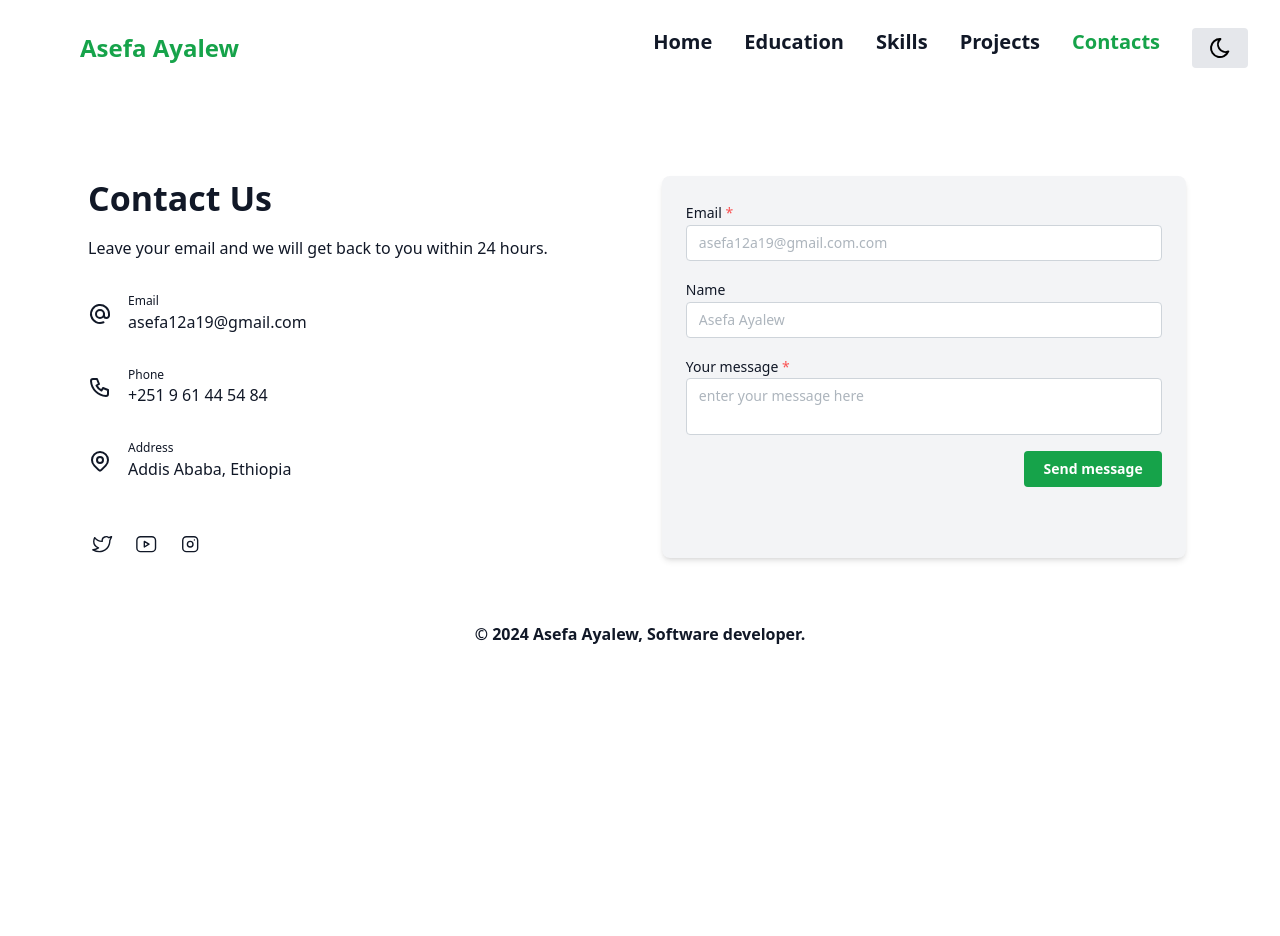
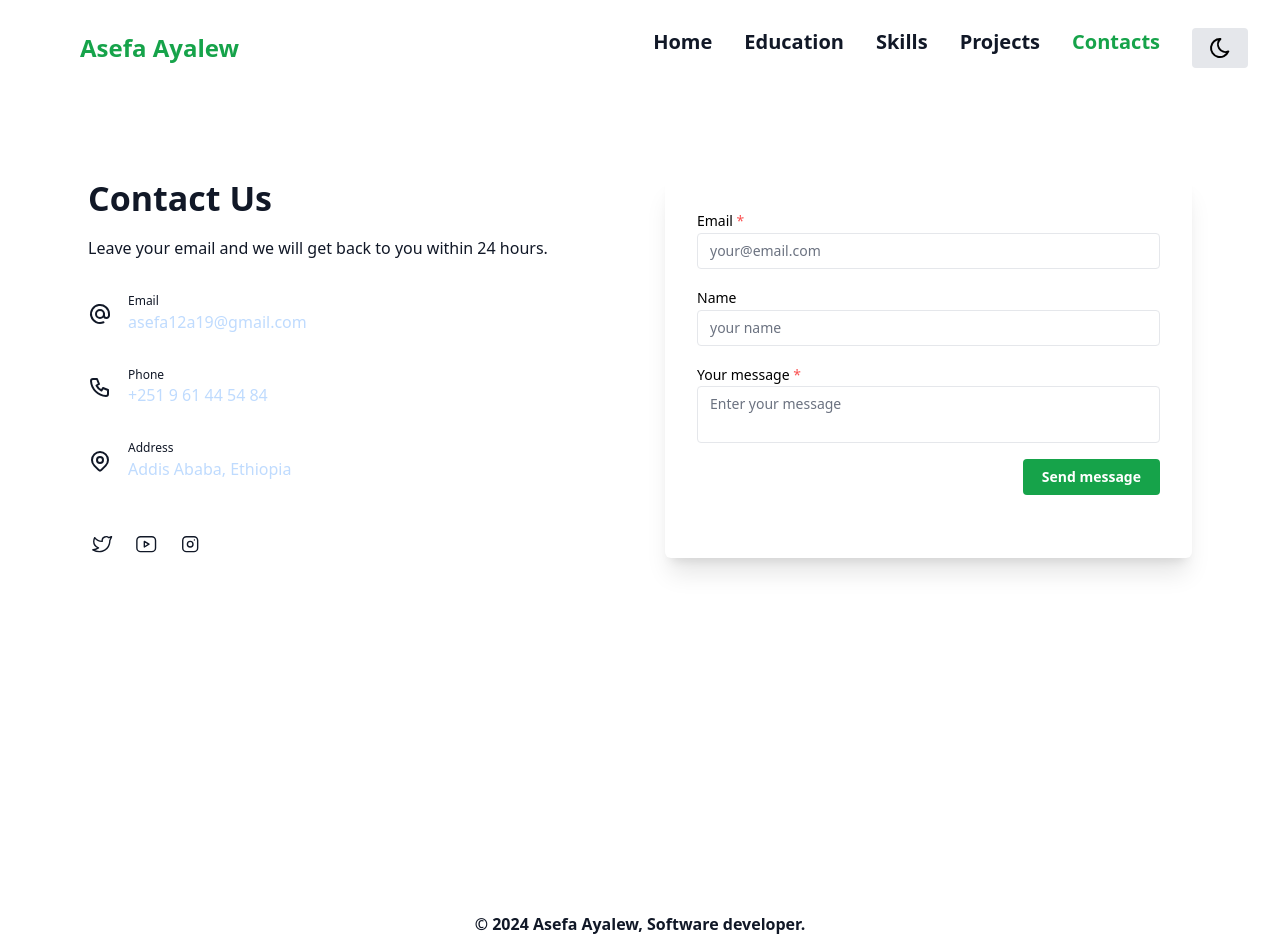
Before and after one commit to Asefa-Ayalew/my-portifolio, a Next.js app: page /contacts in a window 1280 px wide. Before the commit the page ends 800 px from the top, so only its background shows below. Built offline with nearby package versions, Linux system fonts and the light colour scheme.

Commit message:
Contacts page modified

```diff
--- a/app/(pages)/contacts/page.tsx
+++ b/app/(pages)/contacts/page.tsx
@@ -6,7 +6,7 @@ import { Box } from "@mantine/core";
 
 const ContactMe = () => {
   return (
-    <Box className="md:flex justify-between md:pt-8">
+    <Box className="justify-between md:pt-8 min-h-screen">
       <motion.div
         initial={{ opacity: 0, y: -50 }}
         animate={{ opacity: 1, y: 0 }}
--- a/app/(pages)/education/page.tsx
+++ b/app/(pages)/education/page.tsx
@@ -7,7 +7,7 @@ import EducationTimeline from "@/app/components/edu-timeline";
 
 const Education = () => {
   return (
-    <section className="flex flex-col items-center text-justify">
+    <section className="flex flex-col items-center text-justify min-h-screen">
       <Title
         order={2}
         className="text-2xl font-bold text-green-600 md:ml-32 mb-4 items-center"
--- a/app/(pages)/projects/page.tsx
+++ b/app/(pages)/projects/page.tsx
@@ -41,7 +41,7 @@ const projectsData = {
 
 const MyProjects = () => {
   return (
-    <section id="my-projects" className="pt-10 dark:bg-gray-900 bg-white dark:text-white text-gray-900 md:mx-16">
+    <section id="my-projects" className="pt-10 dark:bg-gray-900 bg-white dark:text-white text-gray-900 md:mx-16 min-h-screen">
       <Box className="max-w-full px-4">
         <Box className="text-center md:text-left mb-10">
           <Title className="text-3xl font-bold text-green-600 mb-2">
--- a/app/(pages)/skills/page.tsx
+++ b/app/(pages)/skills/page.tsx
@@ -45,7 +45,7 @@ const skillsData = [
 
 const SkillsSection = () => {
   return (
-    <section id="skills" className="py-12 dark:bg-gray-900 bg-white dark:text-white text-gray-900 md:mx-16">
+    <section id="skills" className="py-11 dark:bg-gray-900 bg-white dark:text-white text-gray-900 md:mx-16 pb-28 min-h-screen">
       <Box className="max-w-full px-4">
         <Box className="text-center md:text-left mb-10">
           <Title className="text-3xl font-bold text-green-600 mb-2">Skills</Title>
@@ -79,7 +79,10 @@ const SkillsSection = () => {
                   p="lg"
                   className="dark:bg-gradient-to-r from-gray-800 to-gray-700 bg-white dark:hover:bg-gray-600 transition-transform transform hover:scale-105 hover:shadow-xl mb-4"
                 >
-                  <Text className="dark:text-white text-gray-900 font-semibold">{skill.name}</Text>
+                  <div className="flex justify-between items-center">
+                    <Text className="dark:text-white text-gray-900 font-semibold">{skill.name}</Text>
+                    <Text className="dark:text-white text-gray-900 font-semibold">{skill.proficiency}%</Text>
+                  </div>
                   <Progress value={skill.proficiency} color="green" size="lg" className="mt-2" />
                 </Card>
               ))}
--- /dev/null
+++ b/app/components/contact-me/contact-icon.tsx
@@ -0,0 +1,25 @@
+import { Text, Box, Stack } from '@mantine/core';
+import { IconSun, IconPhone, IconMapPin, IconAt } from '@tabler/icons-react';
+
+interface ContactIconProps extends Omit<React.ComponentPropsWithoutRef<'div'>, 'title'> {
+  icon: typeof IconSun;
+  title: React.ReactNode;
+  description: React.ReactNode;
+}
+
+export function ContactIcon({ icon: Icon, title, description, ...others }: ContactIconProps) {
+  return (
+    <div className="flex items-center mb-4" {...others}>
+      <Box className="mr-4">
+        <Icon style={{ width: '1.5rem', height: '1.5rem' }} className="dark:text-white text-gray-900" />
+      </Box>
+
+      <div>
+        <Text size="xs" className="dark:text-white text-gray-900">
+          {title}
+        </Text>
+        <Text className="text-blue-200">{description}</Text>
+      </div>
+    </div>
+  );
+}
--- /dev/null
+++ b/app/components/contact-me/contact-icons-list.tsx
@@ -0,0 +1,18 @@
+import { Stack } from "@mantine/core";
+import { ContactIcon } from "./contact-icon";
+import { IconAt, IconMapPin, IconPhone } from "@tabler/icons-react";
+
+const MOCKDATA = [
+  { title: 'Email', description: 'asefa12a19@gmail.com', icon: IconAt },
+  { title: 'Phone', description: '+251 9 61 44 54 84', icon: IconPhone },
+  { title: 'Address', description: 'Addis Ababa, Ethiopia', icon: IconMapPin },
+];
+
+export function ContactIconsList() {
+  const items = MOCKDATA.map((item, index) => <ContactIcon key={index} {...item} />);
+  return (
+    <Stack mb={2}>
+      {items}
+    </Stack>
+  );
+}
--- a/app/components/contact-me/contact-icons.tsx
+++ /dev/null
@@ -1,40 +0,0 @@
-import { Text, Box, Stack, rem } from '@mantine/core';
-import { IconSun, IconPhone, IconMapPin, IconAt } from '@tabler/icons-react';
-
-interface ContactIconProps extends Omit<React.ComponentPropsWithoutRef<'div'>, 'title'> {
-  icon: typeof IconSun;
-  title: React.ReactNode;
-  description: React.ReactNode;
-}
-
-function ContactIcon({ icon: Icon, title, description, ...others }: ContactIconProps) {
-  return (
-    <Box className="flex items-center mb-4">
-      <Box mr="md">
-        <Icon style={{ width: rem(24), height: rem(24) }} className='text-gray-900 dark:text-white' />
-      </Box>
-
-      <Box>
-        <Text size="xs" className='text-gray-900 dark:text-white'>
-          {title}
-        </Text>
-        <Text className="text-gray-900 dark:text-white">{description}</Text>
-      </Box>
-    </Box>
-  );
-}
-
-const MOCKDATA = [
-  { title: 'Email', description: 'asefa12a19@gmail.com', icon: IconAt },
-  { title: 'Phone', description: '+251 9 61 44 54 84', icon: IconPhone },
-  { title: 'Address', description: 'Addis Ababa, Ethiopia', icon: IconMapPin },
-];
-
-export function ContactIconsList() {
-  const items = MOCKDATA.map((item, index) => <ContactIcon key={index} {...item} />);
-  return (
-    <Stack mb={2}>
-      {items}
-    </Stack>
-  );
-}
--- a/app/components/contact-me/contact-me.tsx
+++ b/app/components/contact-me/contact-me.tsx
@@ -14,12 +14,13 @@ import {
   IconBrandYoutube,
   IconBrandInstagram,
 } from "@tabler/icons-react";
-import { ContactIconsList } from "./contact-icons";
+import { ContactIconsList } from "./contact-icons-list";
 
-const social = [IconBrandTwitter, IconBrandYoutube, IconBrandInstagram];
+const socialIcons = [IconBrandTwitter, IconBrandYoutube, IconBrandInstagram];
 
 export function ContactMeSection() {
-  const icons = social.map((Icon, index) => (
+  const renderSocialIcons = () =>
+    socialIcons.map((Icon, index) => (
       <ActionIcon
         key={index}
         size={28}
@@ -35,9 +36,12 @@ export function ContactMeSection() {
     ));
 
   return (
-    <Box className="w-full md:mx-16 mx-4 bg-white dark:bg-gray-900 py-12 px-6">
-      <Box>
-        <SimpleGrid cols={{ base: 1, sm: 2 }} spacing={50}>
+    <Box className="md:mx-16 mx-4 bg-white dark:bg-gray-900 py-12 px-6">
+      <SimpleGrid
+        cols={{ base: 1, md: 2 }}
+        spacing={50}
+        className="w-full"
+      >
         <Box>
           <Title className="text-gray-900 dark:text-white">Contact Us</Title>
           <Text className="text-gray-900 dark:text-white mt-4 mb-8">
@@ -46,31 +50,40 @@ export function ContactMeSection() {
 
           <ContactIconsList />
 
-            <Group mt="xl">{icons}</Group>
+          <Group mt="xl" className="flex">{renderSocialIcons()}</Group>
         </Box>
-          <Box className="bg-gray-100 dark:bg-gray-800 p-6 rounded-lg shadow-md">
+
+        <Box className="bg-white p-8 rounded-md shadow-xl">
           <TextInput
             label="Email"
-              placeholder="asefa12a19@gmail.com.com"
+            placeholder="your@email.com"
             required
-              className="text-gray-900 dark:text-white"
+            classNames={{
+              input: "bg-white border-gray-200 text-black placeholder-gray-500",
+              label: "text-black",
+            }}
           />
           <TextInput
             label="Name"
-              placeholder="Asefa Ayalew"
+            placeholder="your name"
             mt="md"
-              className="text-gray-900 dark:text-white"
+            classNames={{
+              input: "bg-white border-gray-200 text-black placeholder-gray-500",
+              label: "text-black",
+            }}
           />
           <Textarea
             required
             label="Your message"
-              placeholder="enter your message here"
+            placeholder="Enter your message"
             minRows={4}
             mt="md"
-              className="text-gray-900 dark:text-white"
+            classNames={{
+              input: "bg-white border-gray-200 text-black placeholder-gray-500",
+              label: "text-black",
+            }}
           />
-
-            <Group justify="flex-end" mt="md">
+          <Group className="flex justify-end mt-4">
             <Button className="bg-green-600 hover:bg-green-500 text-white">
               Send message
             </Button>
@@ -78,6 +91,5 @@ export function ContactMeSection() {
         </Box>
       </SimpleGrid>
     </Box>
-    </Box>
   );
 }
--- a/app/components/projects/projects-card.tsx
+++ b/app/components/projects/projects-card.tsx
@@ -32,7 +32,7 @@ const ProjectCard = ({ item }: ProjectCardProps) => {
       shadow="xs"
       p="lg"
       radius={"xl"}
-      className={`mb-4 dark:bg-gradient-to-r from-gray-800 to-gray-700 bg-gray-50 transition-transform duration-300 ease-in-out dark:hover:bg-gray-600 hover:scale-105 flex-1`}
+      className={`mb-4 dark:bg-gradient-to-r from-gray-800 to-gray-700 bg-gray-200 transition-transform duration-300 ease-in-out dark:hover:bg-gray-600 hover:scale-105 flex-1`}
     >
       <Title order={4} className="text-lg font-semibold text-text-gray-900 dark:text-white text-left">
         {item.title}
```
Lines whose indentation alone changed are shown as unchanged.
